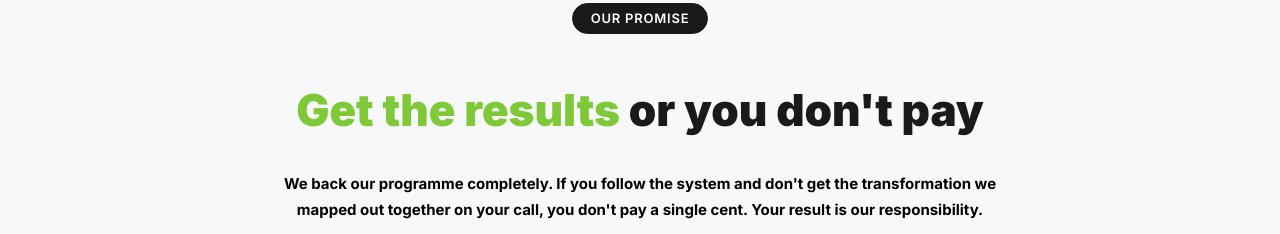
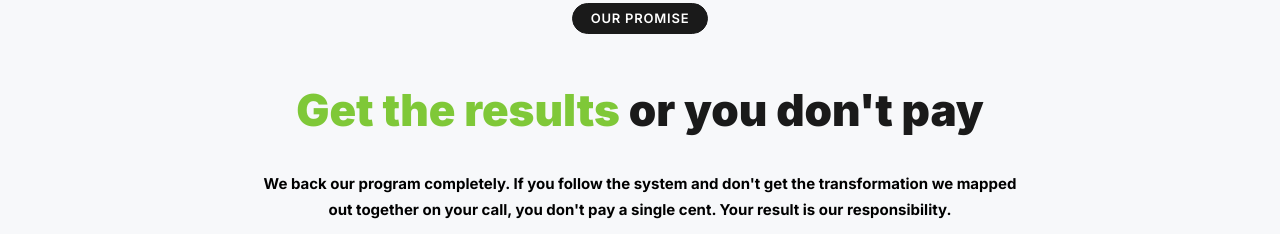
Before and after one commit to moghees-hub/organic-landing, a plain HTML site: page craft-embed.html in a window 1280 px wide. Shown: the part 10292-10526 px from the top of the page. Drawn offline with Linux system fonts and the light colour scheme; a script that the page names is missing.

Commit message:
@ Use US spelling of "program" in the guarantee block
Co-Authored-By: Claude Opus 5 <noreply@anthropic.com>
@

```diff
--- a/craft-embed.html
+++ b/craft-embed.html
@@ -980,7 +980,7 @@ body .content-wrapper * {
     <div class="container" data-reveal>
       <span style="display:inline-block;background:#1a1a1a;color:#fff;border:1px solid #1a1a1a;border-radius:999px;padding:4px 18px;font-size:13px;font-weight:600;letter-spacing:0.06em;text-transform:uppercase;margin-bottom:16px;">Our Promise</span>
     <h2 style="white-space:nowrap"><em>Get the results</em> or you don't pay</h2>
-      <p>We back our programme completely. If you follow the system and don't get the transformation we mapped out together on your call, you don't pay a single cent. Your result is our responsibility.</p>
+      <p>We back our program completely. If you follow the system and don't get the transformation we mapped out together on your call, you don't pay a single cent. Your result is our responsibility.</p>
     </div>
     <div class="cta-inline" data-reveal>
       <a href="javascript:void(0);" onclick="openPAAdsBookingModal()" class="hero__cta">BOOK YOUR FREE CONSULTATION CALL</a>
```
Also changed, not shown: index.html (+1 -1 lines).
